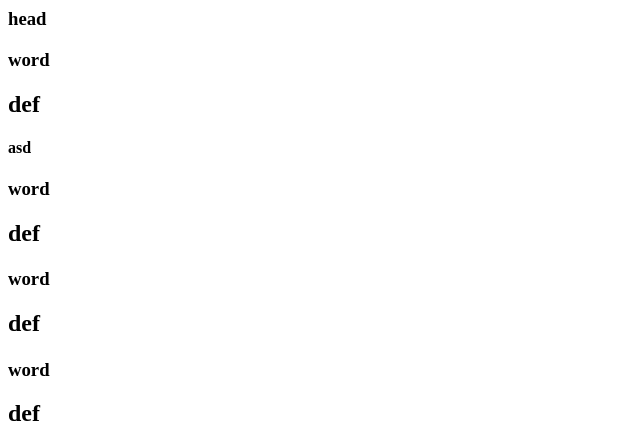
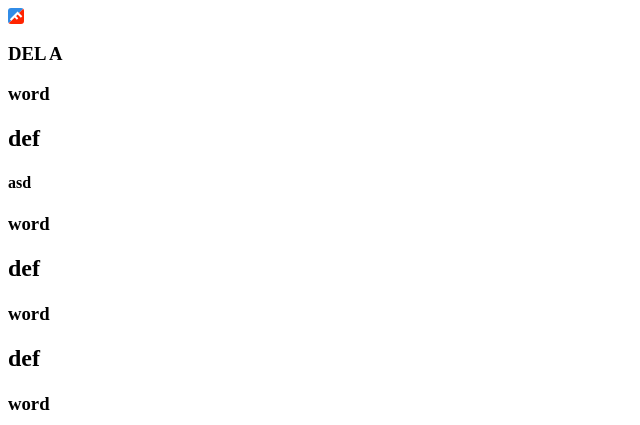
Before and after one commit to 43r74n/Frenchip, a PHP site: page / in a window 1280 px wide. Shown: the top 425 px of the page, without its empty margins (0-640 px from the left). Run offline with PHP 8.4, Linux system fonts and the light colour scheme.

Commit message:
3 files modified, 2 added, 1 deleted

```diff
--- a/index.html
+++ b/index.html
@@ -1,18 +1,16 @@
 <html>
   <head>
-    <link rel="icon" href="favicon.ico" sizes="any" />
     <link rel="icon" href="favicon.svg" type="image/svg+xml" />
-    <link rel="manifest" href="src/site.webmanifest" />
   </head>
   <body>
     <div id="app">
       <header>
-        <nav></nav>
+        <nav><img src="favicon.svg" /></nav>
       </header>
       <main>
         <section class="h">
           <article>
-            <h1>head</h1>
+            <h1>DEL A</h1>
           </article>
         </section>
         <section class="w">
--- a/index.ts
+++ b/index.ts
@@ -3,7 +3,6 @@ import './main.css';
 import './var/br-pt.css';
 import './var/col.css';
 import './var/typeset.css';
-import './src/site.webmanifest';
 
 const appDiv: HTMLElement = document.getElementById('app');
 //appDiv.innerHTML = `<h1></h1>`;
--- a/main.css
+++ b/main.css
@@ -69,6 +69,7 @@ h6 {
 .w > article > h1 {
   background: var(--gron2);
   display: block;
+  font-size: 24pt;
   margin-right: 2rem;
   order: 1;
   position: relative;
```
Also changed, not shown: site.webmanifest (renamed from src/site.webmanifest).
